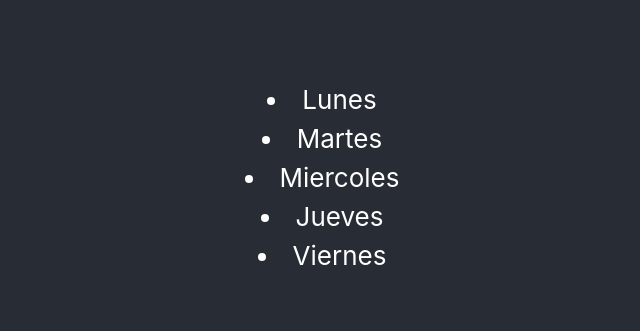
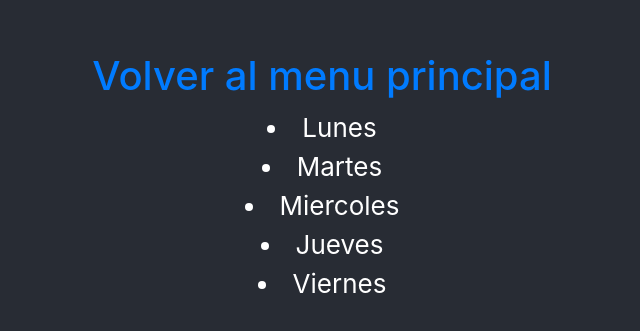
Before and after one commit to PlaMolina/Proyecto, a React (Create React App) app: page /calendario in a window 1280 px wide. Shown: the part 223-554 px from the top of the page, without its empty margins (318-958 px from the left). Built offline with nearby package versions, Linux system fonts and the light colour scheme; the HTML template or start-up script is replaced by a standard one.

Commit message:
link menu principal en comp MENU

```diff
--- a/src/Calendario.jsx
+++ b/src/Calendario.jsx
@@ -1,12 +1,16 @@
 import React from 'react';
 //import { Button } from 'reactstrap';
-//import { Link } from 'react-router-dom';
+import { Link } from 'react-router-dom';
 
 
 
 function Pacientes() {
     return (
+
         <div>
+            <Link to="/menu">
+                    <h1>Volver al menu principal</h1>
+                </Link>
             <li>Lunes</li>
             <li>Martes</li>
             <li>Miercoles</li>
--- a/src/Consulta.jsx
+++ b/src/Consulta.jsx
@@ -1,5 +1,6 @@
 import React, { Component } from 'react';
 import { Table } from 'reactstrap';
+import { Link } from 'react-router-dom';
 
 const MODEL = 'consulta';
 
@@ -63,7 +64,12 @@
 
 
         return (
+
             <>
+            <Link to="/menu">
+                    <h1>Volver al menu principal</h1>
+                </Link>
+
                 <h1>{MODEL}</h1>
                 <Table>
                     <thead>
```
